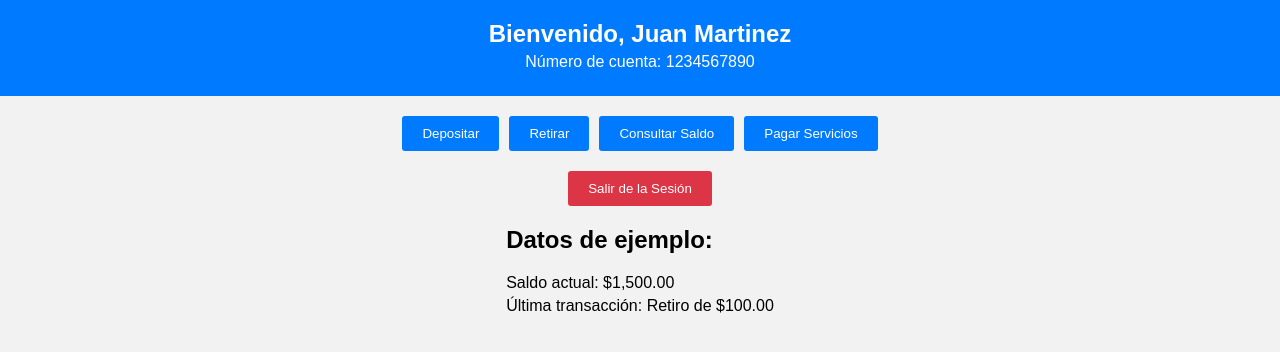
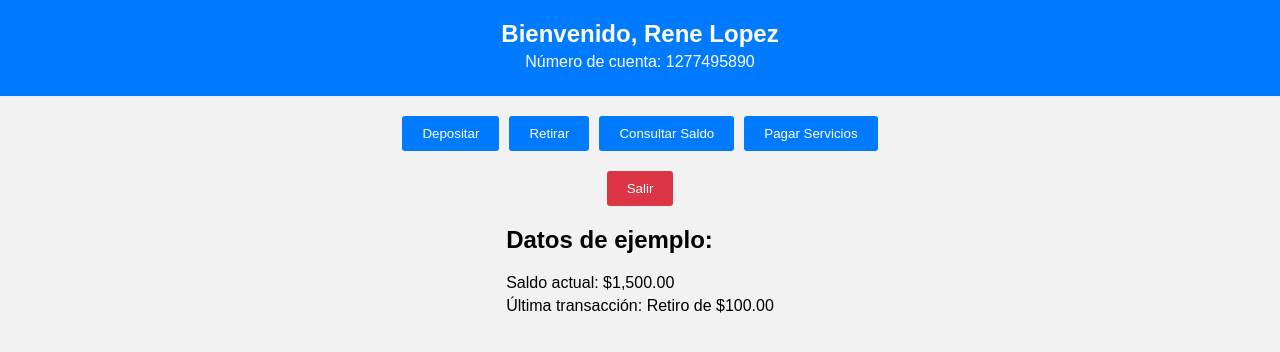
Before and after one commit to EmanuelMaldonado/proyecto-parte-1, a plain HTML site: page acciones.html in a window 1280 px wide. Drawn offline with Linux system fonts and the light colour scheme.

Commit message:
se modifico el nombre del boton

```diff
--- a/acciones.html
+++ b/acciones.html
@@ -8,8 +8,8 @@
 </head>
 <body>
     <header>
-        <h1>Bienvenido, Juan Martinez</h1>
-        <p>Número de cuenta: 1234567890</p>
+        <h1>Bienvenido, Rene Lopez</h1>
+        <p>Número de cuenta: 1277495890</p>
     </header>
     <main>
         <div class="acciones">
@@ -18,7 +18,7 @@
             <button>Consultar Saldo</button>
             <button>Pagar Servicios</button>
         </div>
-        <button class="salir">Salir de la Sesión</button>
+        <button class="salir">Salir</button>
         <div class="datos-demo">
             <h2>Datos de ejemplo:</h2>
             <p>Saldo actual: $1,500.00</p>
```
